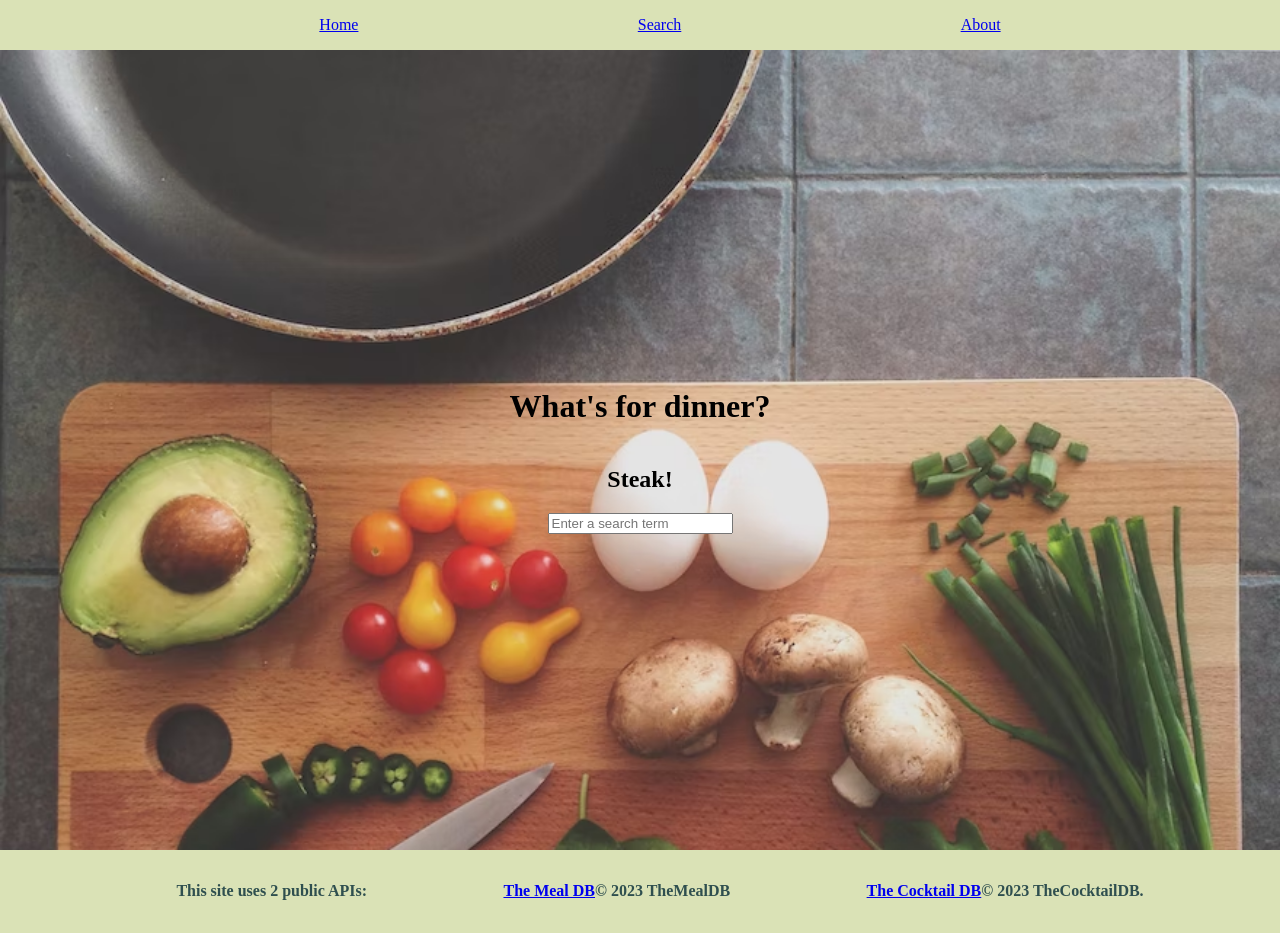
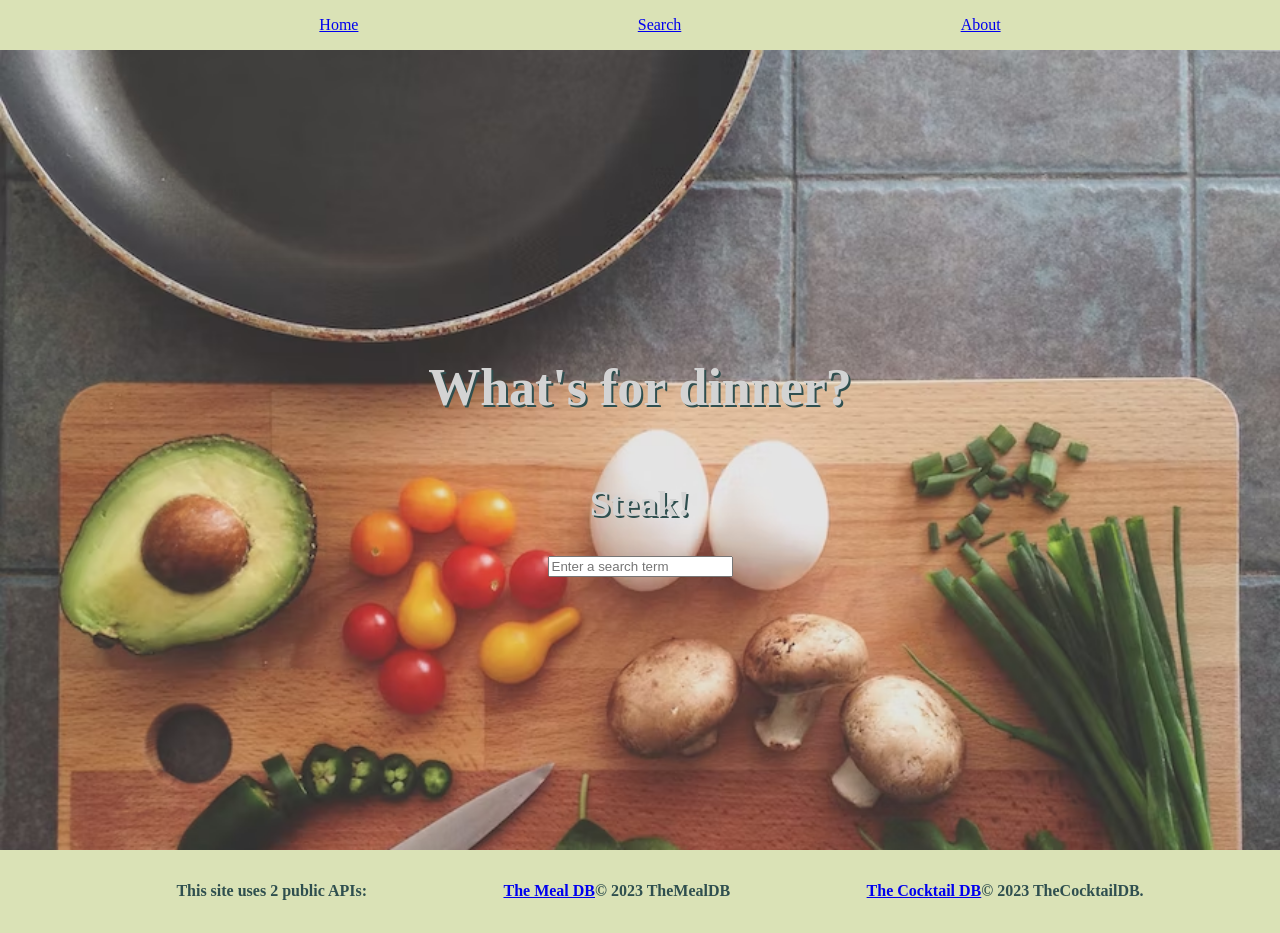
Before and after one commit to DanielMurphy87/Team-ABCD-Group-Project, a React (Vite) app in the folder client/: page / in a window 1280 px wide. Built offline with nearby package versions, Linux system fonts and the light colour scheme.

Commit message:
feat: Experimenting with font imports and routing.

```diff
--- a/client/src/navigation/RouterConfig.tsx
+++ b/client/src/navigation/RouterConfig.tsx
@@ -3,16 +3,19 @@ import Home from '../pages/home';
 import About from '../pages/about';
 import Layout from '../layout';
 import NotFound from '../pages/errors/NotFound';
-import { Suspense } from 'react';
-import { BrowserRouter, Route, Routes } from 'react-router-dom';
-import { SEARCH_ROUTE, BASE_ROUTE, ABOUT_ROUTE } from './pathConstant';
+import { Suspense, useState } from 'react';
+import { BrowserRouter, Route, Routes, Navigate } from 'react-router-dom';
+import { SEARCH_ROUTE, BASE_ROUTE, ABOUT_ROUTE, ERROR_ROUTE } from './pathConstant';
 import { ErrorBoundary } from 'react-error-boundary';
 import Error from '@/pages/errors/Error';
 
 const Search = React.lazy(() => import('pages/search'));
 
+/* <Navigate to={BASE_ROUTE+ERROR_ROUTE} state={setErrorMessage('Loading...')} /> */
 
 const RouterConfig: React.FC = () => {
+
+  const [errorMessage,setErrorMessage] = useState("Chill! No Errors are known to this System.");
 
   return (
     <ErrorBoundary fallback={<Error message="Something went Wrong!" />}>
@@ -23,6 +26,7 @@ const RouterConfig: React.FC = () => {
               <Route index element={<Home message="Steak" />} />
               <Route path={SEARCH_ROUTE} element={<Search />} />
               <Route path={ABOUT_ROUTE} element={<About />} />
+              <Route path={ERROR_ROUTE} element={<Error message={errorMessage} />} />
               <Route
                 path="*"
                 element={<Error message="404 File not found! (on this site)" />}
--- a/client/src/navigation/pathConstant.ts
+++ b/client/src/navigation/pathConstant.ts
@@ -2,3 +2,4 @@ export const BASE_ROUTE = '/';
 export const HOME_ROUTE = 'home';
 export const SEARCH_ROUTE = 'search';
 export const ABOUT_ROUTE = 'about';
+export const ERROR_ROUTE = 'errors';
--- a/client/src/pages/home/Home.tsx
+++ b/client/src/pages/home/Home.tsx
@@ -8,8 +8,8 @@ type HomeProps = {
 const Home: React.FC<HomeProps> = ({ message }) => {
   return (
     <div className="home">
-      <h1 className="title">What&apos;s for dinner?</h1>
-      <h2>{`${message}!`}</h2>
+      <h1 className="home__title">What&apos;s for dinner?</h1>
+      <h2 className='home__subtitle'>{`${message}!`}</h2>
       <SearchBar searchData={[]} />
     </div>
   );
--- a/client/src/pages/home/home.scss
+++ b/client/src/pages/home/home.scss
@@ -11,15 +11,21 @@
   align-items: center;
   justify-content: center;
   min-height: 100vh;
+
   .home__title {
     font-size: font-size('header-1');
     font-weight: font-weight('bold');
     font-family: 'Roboto, san-serif';
-    color: color('primary');
+    // color: color('primary');
+    color: lightgray;
+    text-shadow: 2px 2px darkslategray;
+    // font-family: Arial, Helvetica, sans-serif;
   }
   .home__subtitle {
-    font-size: font-size('header-4');
+    font-size: font-size('header-2');
     font-weight: font-weight('bold');
-    color: color('primary');
+    // color: color('primary');
+    color: lightgray;
+    text-shadow: 2px 2px darkslategray;
   }
 }
```
